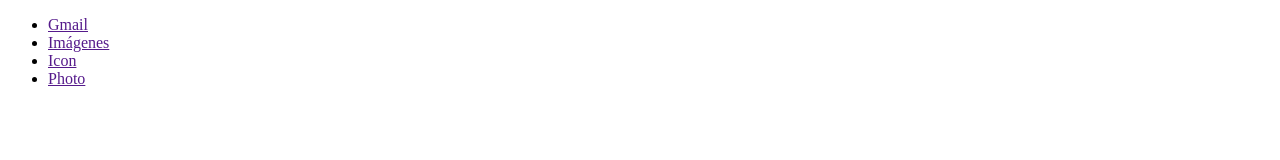
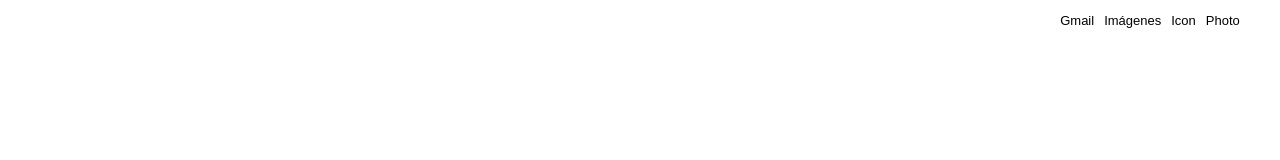
Before and after one commit to EAMR22/google_clone, a plain HTML site: page index.html in a window 1280 px wide. Drawn offline with Linux system fonts and the light colour scheme.

Commit message:
parte 2 del header

```diff
--- a/css/main.css
+++ b/css/main.css
@@ -0,0 +1,35 @@
+body {
+    margin: 0;
+    padding: 0;
+    font-size: 13px;
+    font-family: Arial, Helvetica, sans-serif;
+}
+
+a {
+    text-decoration: none;
+    cursor: pointer;
+}
+
+header {
+    width: 100%;
+    height: 60px;
+}
+
+header nav {
+    display: flex;
+    justify-content: flex-end;
+}
+
+header nav .nav-right-section {
+    width: 250px;
+    height: auto; /*Toma la altura de su etiqueta padre osea el header*/
+    display: flex;
+    list-style: none;
+    justify-content: center;
+    align-items: center;
+}
+
+nav .nav-right-section a {
+    margin-right: 10px;
+    color: #000000;
+}
--- a/index.html
+++ b/index.html
@@ -10,7 +10,7 @@
 <body>
     <header>
         <nav>
-            <ul>
+            <ul class="nav-right-section">
                 <li>
                     <a href="">Gmail</a>
                 </li>
```
